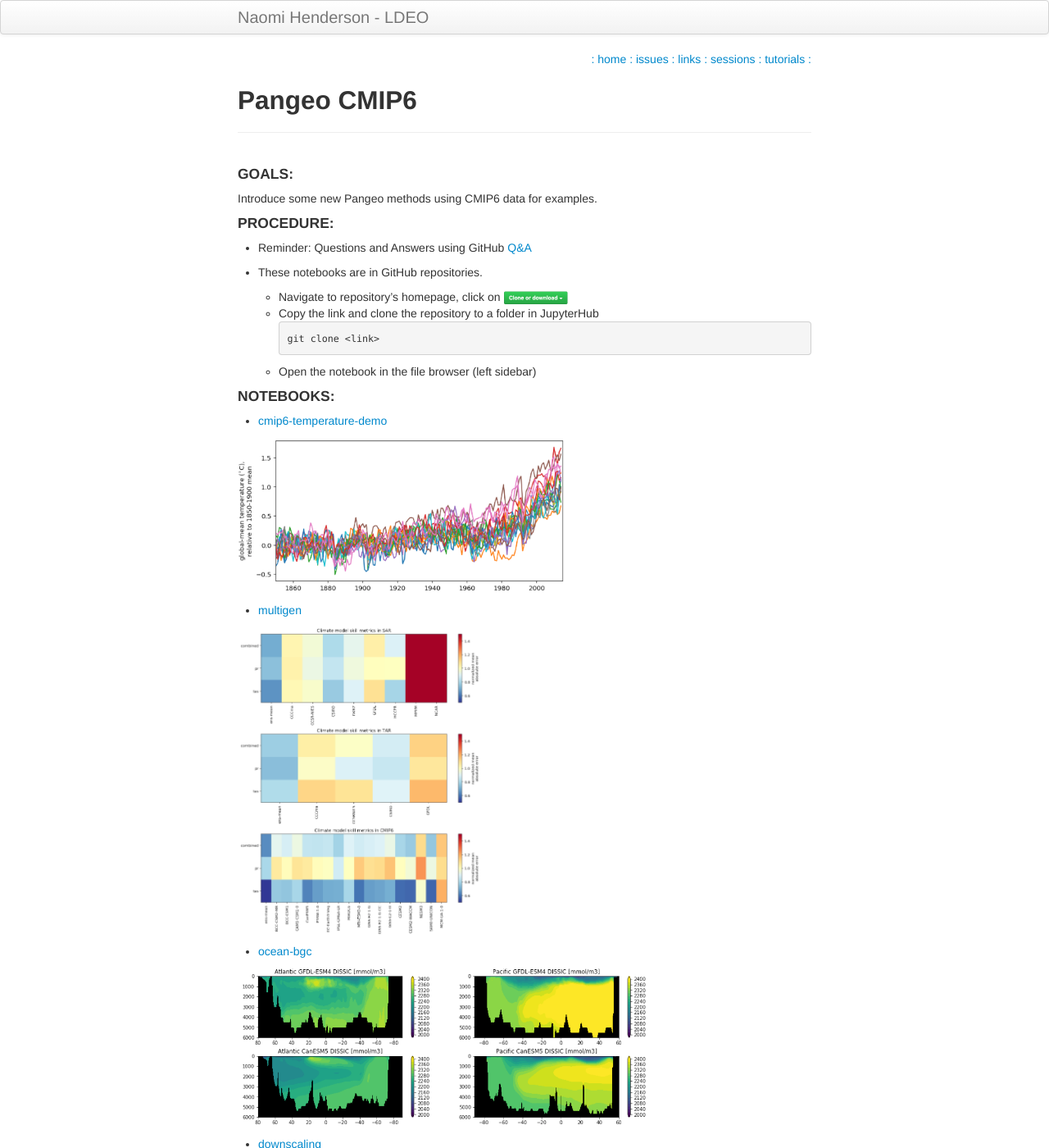
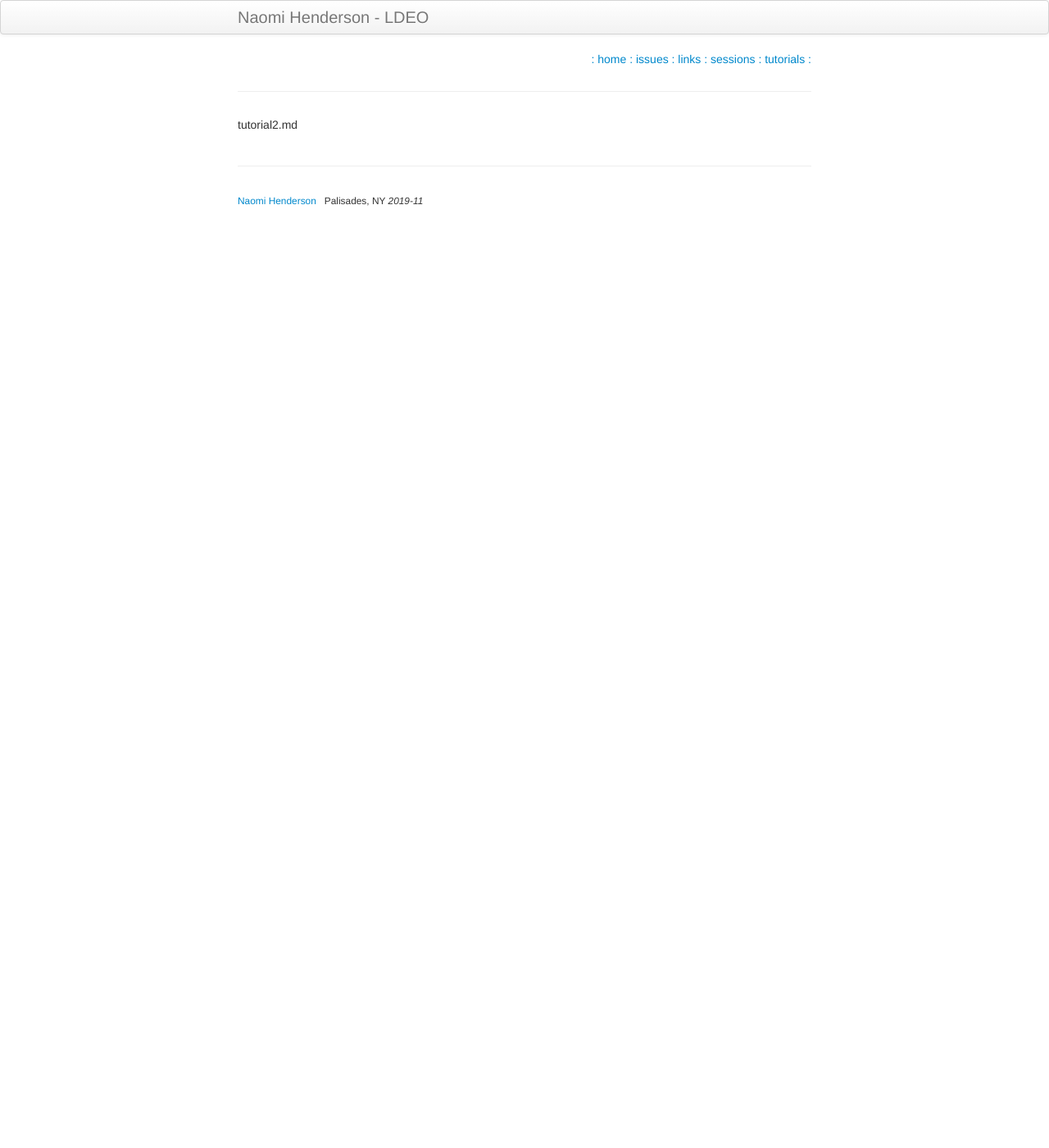
Before and after one commit to naomi-henderson/naomi-henderson.github.io, a Jekyll site: the page built from pages/tutorial2t.md, in a window 1280 px wide and 1400 px high. Shown: the whole window at 82% size. Built offline with Jekyll 4.4.1, drawn with Linux system fonts in a browser that asks for light colours; our own code applies the rules of GitHub Pages for plain Markdown files; some of the changed text lies outside the part shown.

````diff
--- a/pages/tutorial2t.md
+++ b/pages/tutorial2t.md
@@ -1,42 +1 @@
----
-layout: page
-title: Pangeo CMIP6
-description:
----
-
-#### GOALS:
-Introduce some new Pangeo methods using CMIP6 data for examples.
-
-#### PROCEDURE:
-- Reminder: Questions and Answers using GitHub [Q&A](/pages/issues.html){:target="_blank_"}
-
-- These notebooks are in GitHub repositories.
-  - Navigate to repository's homepage, click on <img src="/assets/clone.png" width="80">
-  - Copy the link and clone the repository to a folder in JupyterHub
-```
-git clone <link>
-```
-  - Open the notebook in the file browser (left sidebar)
-
-#### NOTEBOOKS:
-
-- [cmip6-temperature-demo](https://github.com/hdrake/cmip6-temperature-demo/blob/master/notebooks/00_calculate_simulated_global_warming.ipynb)
-<p align="left"><img src="/assets/hdrake.png" width="400"></p>
-
-- [multigen](https://github.com/hdrake/cmip6hack-multigen/blob/master/notebooks/1_multigenerational_skill_seasonal.ipynb)
-<p align="left"><img src="/assets/multigen.png" width="300"></p>
-
-- [ocean-bgc](https://github.com/mfreilich1/cmip6hack-ocean-bgc/blob/master/notebooks/jml_dissic_prereg_allmodels.ipynb)
-<p align="left"><img src="/assets/dissic.png" width="500"></p>
-
-- [downscaling](https://github.com/EricKeenan/cmip6-downscalling/blob/master/notebooks/implement_MACA.ipynb)
-<p align="left"><img src="/assets/MACA.png" width="500"></p>
-
-- [ToE](https://github.com/darothen/cmip6hack-toe/blob/master/notebooks/02_estimate_ToE.ipynb)
-<p align="left"><img src="/assets/ToE.png" width="300"></p>
-
-- [xlayers](https://github.com/cspencerjones/xlayers/blob/master/notebooks/Test_Packaging.ipynb)
-This is Spencer Jones' xlayers: illustrates how to use `f2py` and `ufunc` to calculate density(theta,salt) and use xhistogram to convert ocean model output from depth to density coordinates
-
-- [enso_mjo](https://github.com/judithberner/enso_mjo_cmip6/blob/master/notebooks/enso_mjo_cmip6_judith.ipynb)
-<p align="left"><img src="/assets/enso_mjo.png" width="300"></p>
+tutorial2.md
````
Also changed, not shown: pages/tutorial2.md (+1 -4 lines).
